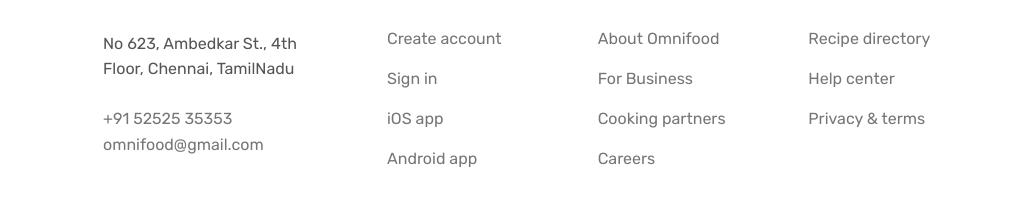
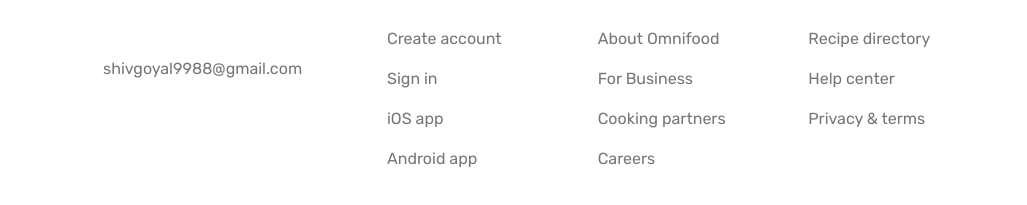
Before and after one commit to shiv989898/omnifood, a plain HTML site: page index.html in a window 1280 px wide. Shown: the part 7413-7618 px from the top of the page, 253-1280 px from the left. Drawn offline with nearby package versions, Linux system fonts and the light colour scheme; some packages are replaced by stand-ins of ours; a script that the page names is missing.

Commit message:
Update index.html

```diff
--- a/index.html
+++ b/index.html
@@ -677,13 +677,12 @@
           <p class="footer-heading">Contact us</p>
           <address class="contacts">
             <p class="address">
-              No 623, Ambedkar St., 4th Floor, Chennai, TamilNadu
             </p>
             <p>
-              <a class="footer-link" href="tel:415-201-6370">+91 52525 35353</a
+              <a class="footer-link" href="tel:415-201-6370"></a
               ><br />
               <a class="footer-link" href="mailto:hello@omnifood.com"
-                >omnifood@gmail.com</a
+                >shivgoyal9988@gmail.com</a
               >
             </p>
           </address>
```
